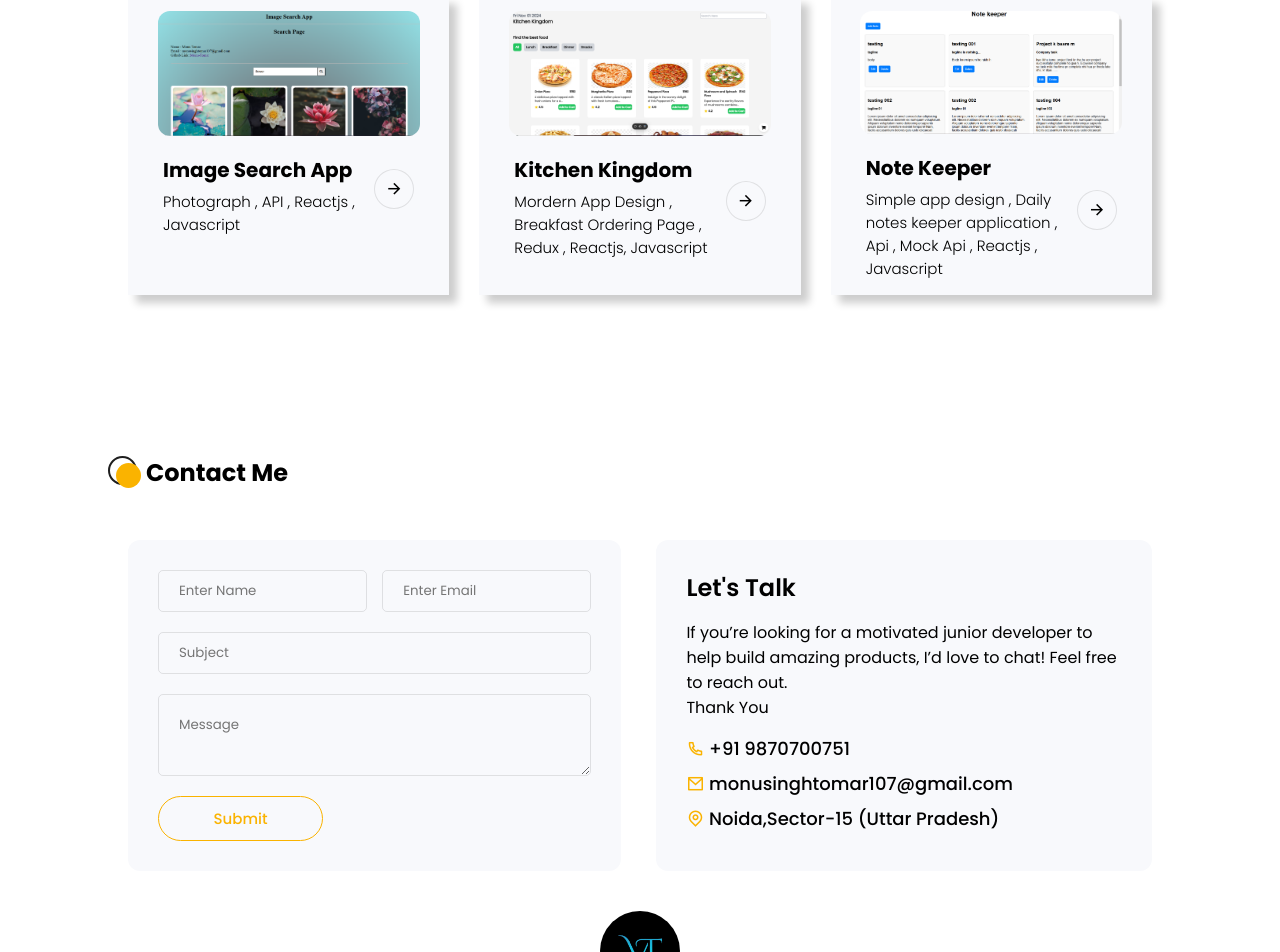
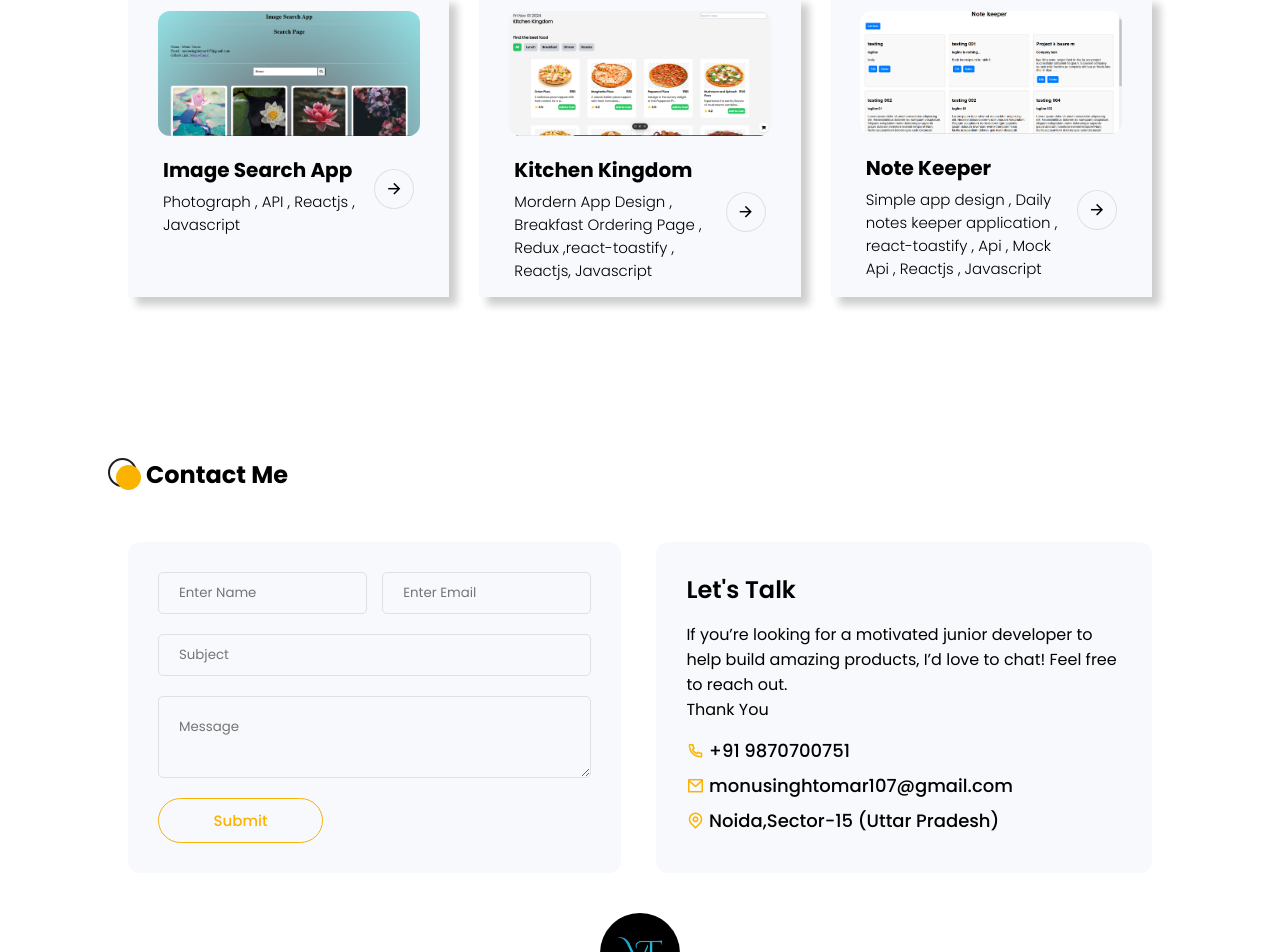
Before and after one commit to Monu-Tomar/Portfolio, a React (Vite) app: page / in a window 1280 px wide. Shown: the part 1874-2826 px from the top of the page. Built offline with nearby package versions, Linux system fonts and the light colour scheme.

Commit message:
add description

```diff
--- a/src/Components/Projects/Project.jsx
+++ b/src/Components/Projects/Project.jsx
@@ -64,7 +64,7 @@ const Project=()=>{
                         </div>
                     </a>
                     <div className={projectCSS.project_content}>
-                        <h4>Kitchen Kingdom<span>Mordern App Design , Breakfast Ordering Page , Redux , Reactjs, Javascript </span></h4>
+                        <h4>Kitchen Kingdom<span>Mordern App Design , Breakfast Ordering Page , Redux ,react-toastify , Reactjs, Javascript </span></h4>
                         <a href="https://kitchen-kingdom.vercel.app/" target='blank'><i className='ri-arrow-right-line'></i></a>
                     </div>
                 </div>
@@ -75,7 +75,7 @@ const Project=()=>{
                         </div>
                     </a>
                     <div className={projectCSS.project_content}>
-                        <h4>Note Keeper<span>Simple app design , Daily notes keeper application , Api , Mock Api , Reactjs , Javascript </span></h4>
+                        <h4>Note Keeper<span>Simple app design , Daily notes keeper application , react-toastify , Api , Mock Api , Reactjs , Javascript </span></h4>
                         <a href="https://note-keeper-taupe.vercel.app/" target='blank'><i className='ri-arrow-right-line'></i></a>
                     </div>
                 </div>
```
